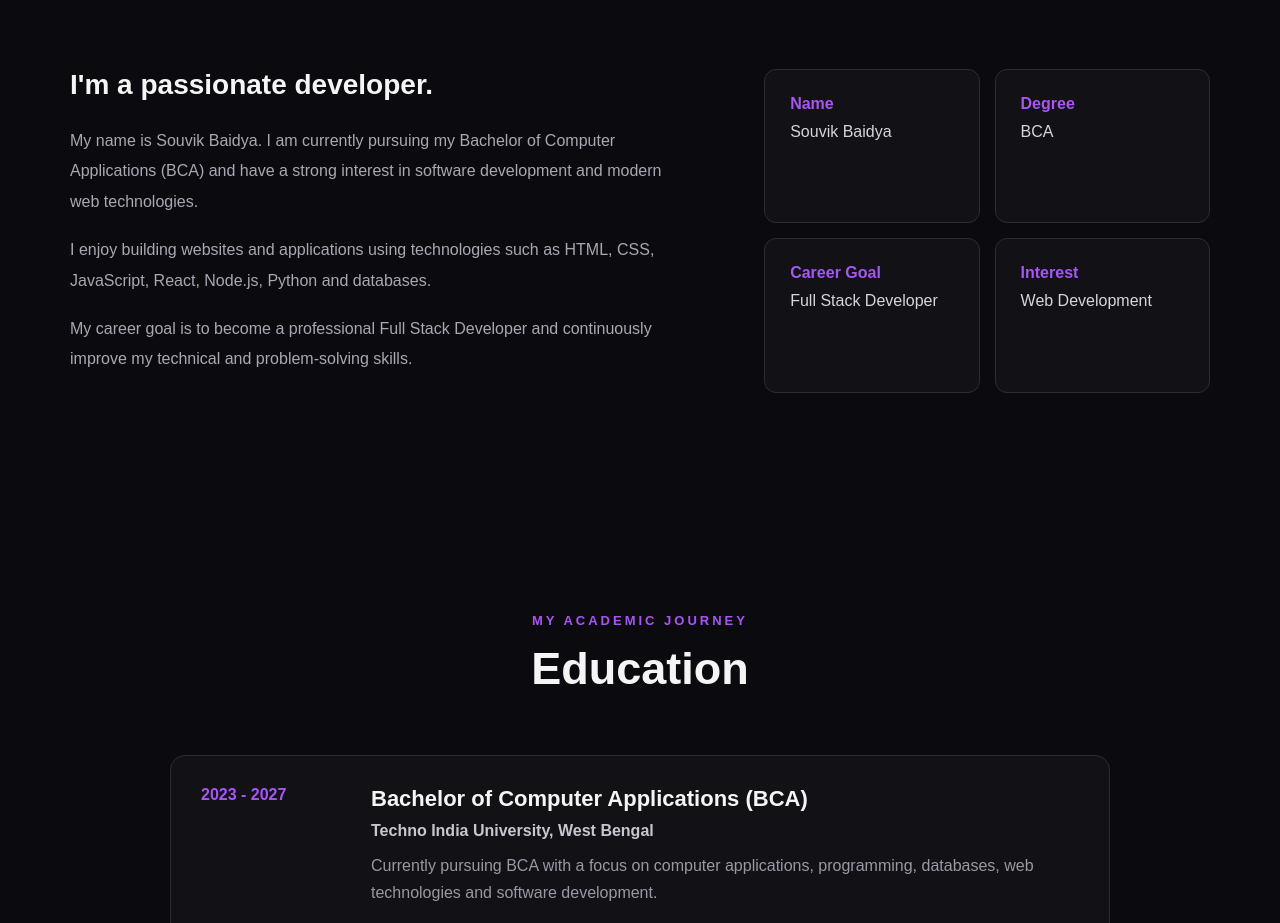
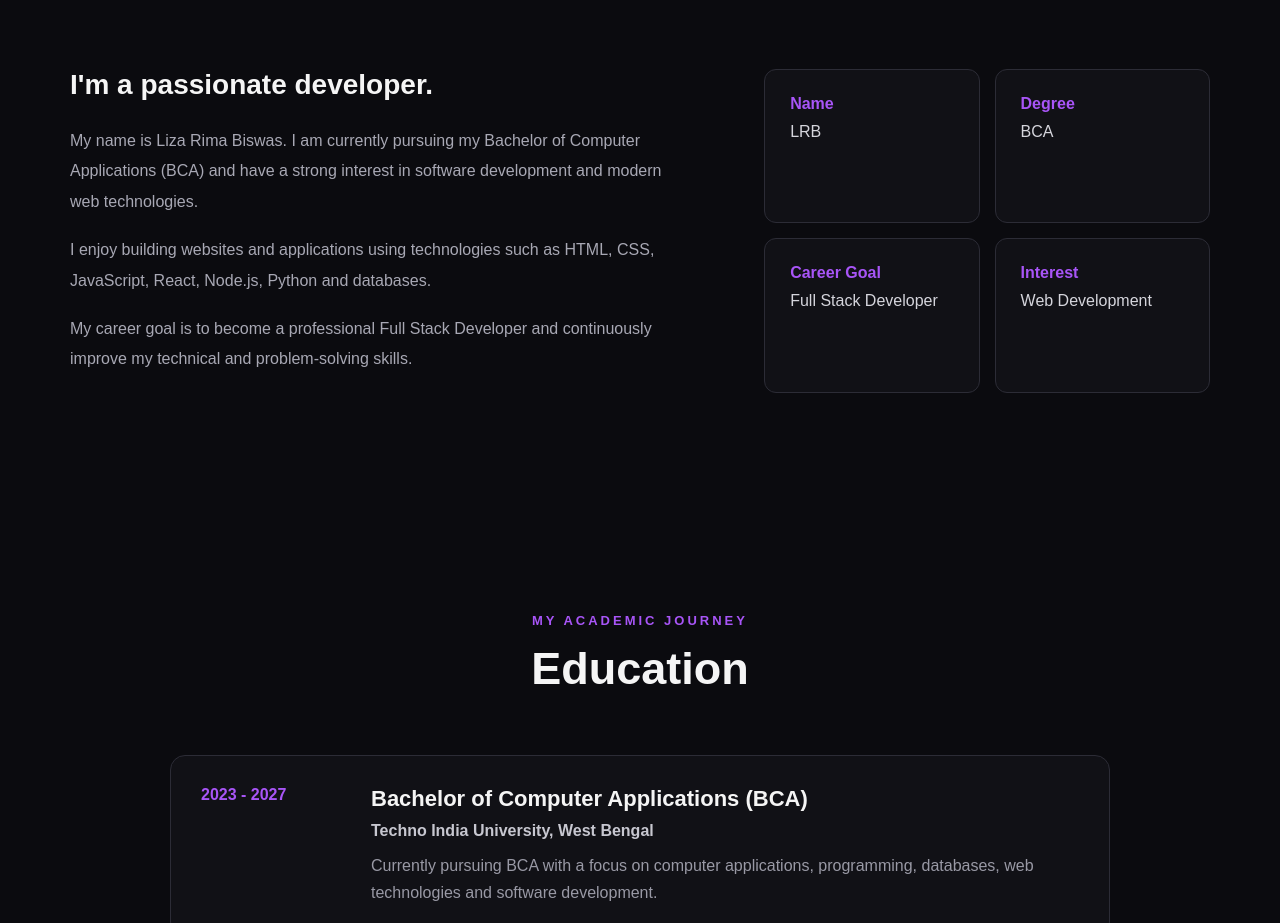
Before and after one commit to lizacoder03/Portfolio-, a React (Vite) app: page / in a window 1280 px wide. Shown: the part 983-1906 px from the top of the page. Built offline with nearby package versions, Linux system fonts and the light colour scheme.

Commit message:
Update personal information in About component

```diff
--- a/src/components/About.jsx
+++ b/src/components/About.jsx
@@ -11,7 +11,7 @@ function About() {
           <h3>I'm a passionate developer.</h3>
 
           <p>
-            My name is Souvik Baidya. I am currently pursuing my Bachelor of
+            My name is Liza Rima Biswas. I am currently pursuing my Bachelor of
             Computer Applications (BCA) and have a strong interest in
             software development and modern web technologies.
           </p>
@@ -32,7 +32,7 @@ function About() {
         <div className="about-info">
           <div className="info-card">
             <strong>Name</strong>
-            <span>Souvik Baidya</span>
+            <span>LRB</span>
           </div>
 
           <div className="info-card">
```
